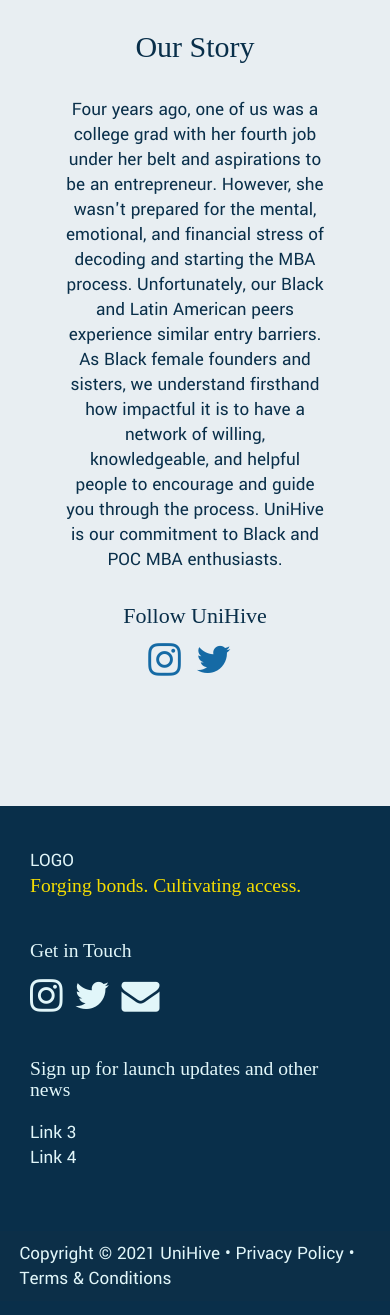
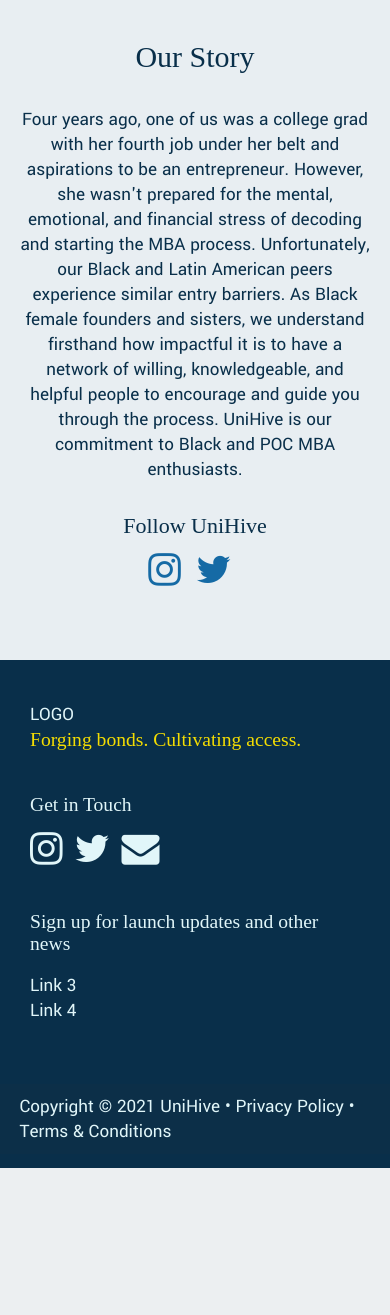
Before and after one commit to bdep90/unihive-app, a PHP site: page / in a window 390 px wide. Shown: the part 2398-3713 px from the top of the page. After the commit the page ends 3566 px from the top, so only its background shows below. Run offline with PHP 8.4, Linux system fonts and the light colour scheme; some libraries are stand-ins or nearby versions; some web fonts are replaced.

Commit message:
about - adding responsive styles

```diff
--- a/css/style.css
+++ b/css/style.css
@@ -244,6 +244,9 @@ h6.newsletter {
 /* medium screens */
 @media only screen and (max-width: 992px) {
 
+	.about .row {
+		width: 100%;
+	}
 }
 
 /* small screens */
@@ -289,6 +292,10 @@ h6.newsletter {
     	font-size: 50px;
 	}
 
+	.about {
+		padding-top: 5rem;
+		padding-bottom: 5rem;
+	}
 }
 
 @media only screen and (max-width: 480px) {
```
